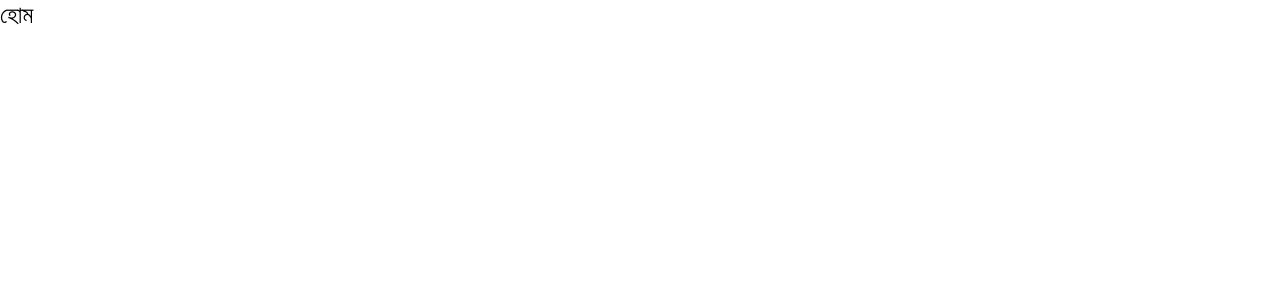
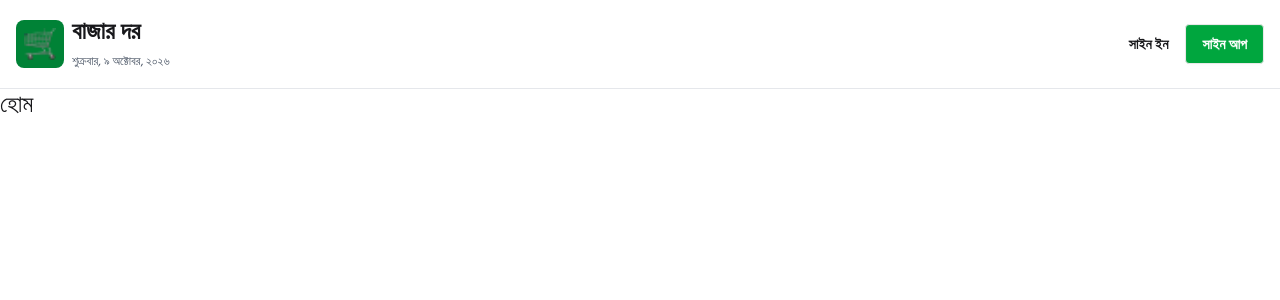
Before and after one commit to masudbuilds/bazar-dor, a Next.js app: page / in a window 1280 px wide. Shown: the top 300 px of the page. Built offline with nearby package versions, Linux system fonts and the light colour scheme.

Commit message:
feat: add Header component and integrate daisyui for styling

```diff
--- a/package.json
+++ b/package.json
@@ -19,6 +19,7 @@
     "@types/react": "^19",
     "@types/react-dom": "^19",
     "babel-plugin-react-compiler": "1.0.0",
+    "daisyui": "^5.7.47",
     "eslint": "^9",
     "eslint-config-next": "16.4.0",
     "tailwindcss": "^4",
--- a/src/app/globals.css
+++ b/src/app/globals.css
@@ -1 +1,2 @@
 @import "tailwindcss";
+@plugin "daisyui";
--- a/src/app/layout.tsx
+++ b/src/app/layout.tsx
@@ -1,6 +1,7 @@
 import type { Metadata } from "next";
 import { Hind_Siliguri } from "next/font/google";
 import "./globals.css";
+import Header from "@/components/common/Header";
 
 const hindSiliguri = Hind_Siliguri({
   weight: ["400", "500", "600", "700"],
@@ -16,10 +17,13 @@ export const metadata: Metadata = {
 export default function RootLayout({ children }: LayoutProps<"/">) {
   return (
     <html
+      data-theme="light"
       lang="bn"
       className={`${hindSiliguri.className} h-full antialiased`}
     >
       <body className="min-h-full flex flex-col">
+
+        <Header/>
         <main>
           {children}
         </main>
--- /dev/null
+++ b/src/components/common/Header.tsx
@@ -0,0 +1,38 @@
+import Image from "next/image";
+// import { Suspense } from "react";
+// import { io } from "next/cache";
+
+const date = new Date().toLocaleDateString("bn-BD", {
+  dateStyle: "full",
+});
+
+const Header = () => {
+  return (
+    <header className="bg-white p-4 border-b border-gray-200">
+      <div className="flex justify-between items-center max-w-7xl mx-auto">
+        <div className="flex items-center gap-2">
+          <Image
+            className="rounded-lg bg-green-700 w-12 h-12 p-2"
+            src="/logo-icon.png"
+            alt="বাজার দর"
+            width={50}
+            height={50}
+            priority
+          />
+          <div>
+            <div className="text-2xl font-bold">বাজার দর</div>
+            <div>
+              <span className="text-xs text-gray-600">{date}</span>
+            </div>
+          </div>
+        </div>
+        <div>
+          <button className="btn btn-ghost">সাইন ইন</button>
+          <button className="btn  bg-green-600 text-white">সাইন আপ</button>
+        </div>
+      </div>
+    </header>
+  );
+};
+
+export default Header;
```
Also changed, not shown: 1 other file (tests, documents, lock files or other folders).
